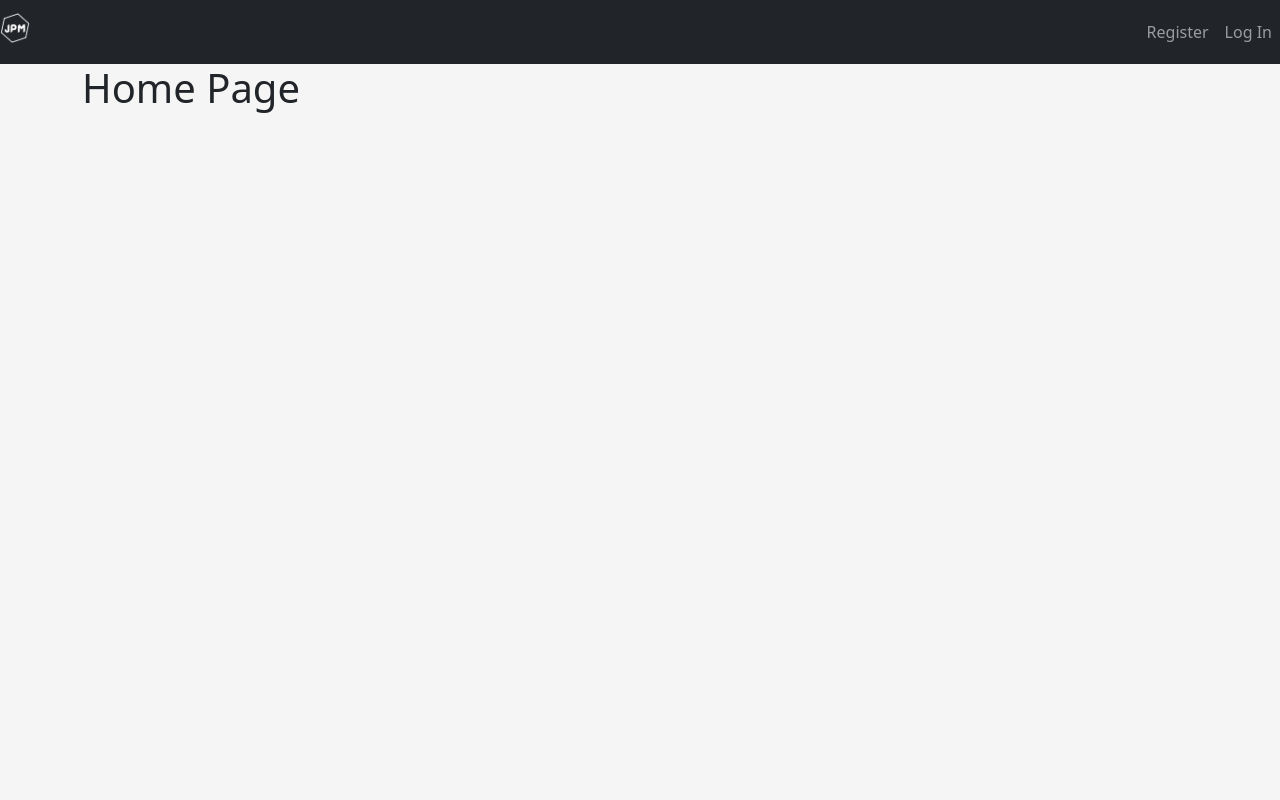
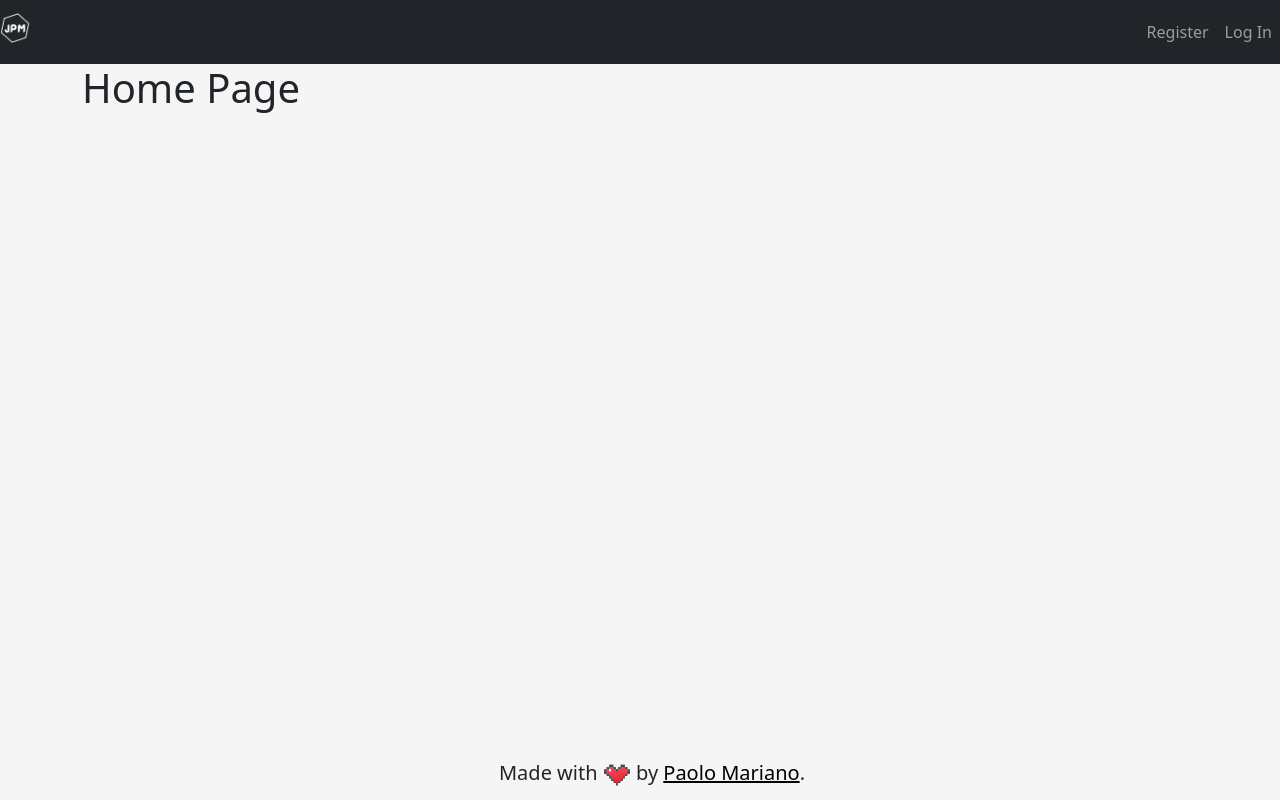
Before and after one commit to jp-mariano/To-Do-App-Frontend, a Next.js app: page / in a window 1280 px wide. Built offline with nearby package versions, Linux system fonts and the light colour scheme; no server answers.

Commit message:
Added a Footer component and image for the Home Page only

```diff
--- /dev/null
+++ b/components/HomePageFooter.js
@@ -0,0 +1,13 @@
+import Image from 'next/image';
+
+function HPFooter() {
+	return (
+		<div id='footer-container' className='container'>
+			<h5 className='text-center'>
+				Made with <img src='/pixel-heart.png' height={ 28 } width={ 28 } alt='love' /> by <a href='https://jpmariano.vercel.app/' target='_blank'>Paolo Mariano</a>.
+			</h5>
+		</div>
+	);
+}
+
+export default HPFooter;
--- a/pages/index.js
+++ b/pages/index.js
@@ -1,5 +1,6 @@
 import { Fragment } from 'react';
 import Head from '../components/Head';
+import Footer from '../components/HomePageFooter';
 
 function Home() {
 	const headData = {
@@ -11,6 +12,7 @@ function Home() {
 		<Fragment>
 			<Head dataProp={ headData } />
 			<h1>Home Page</h1>
+			<Footer />
 		</Fragment>
 	);
 }
--- a/styles/globals.css
+++ b/styles/globals.css
@@ -4,6 +4,17 @@
 	padding: 0;
 }
 
+a, a:hover {
+	color: black;
+}
+
 body {
 	background-color: whitesmoke;
 }
+
+/* Home Page Footer Component  */
+#footer-container {
+	padding: 3px;
+	position: absolute;
+	bottom: 0;
+}
```
Also changed, not shown: public/pixel-heart.png (added).
